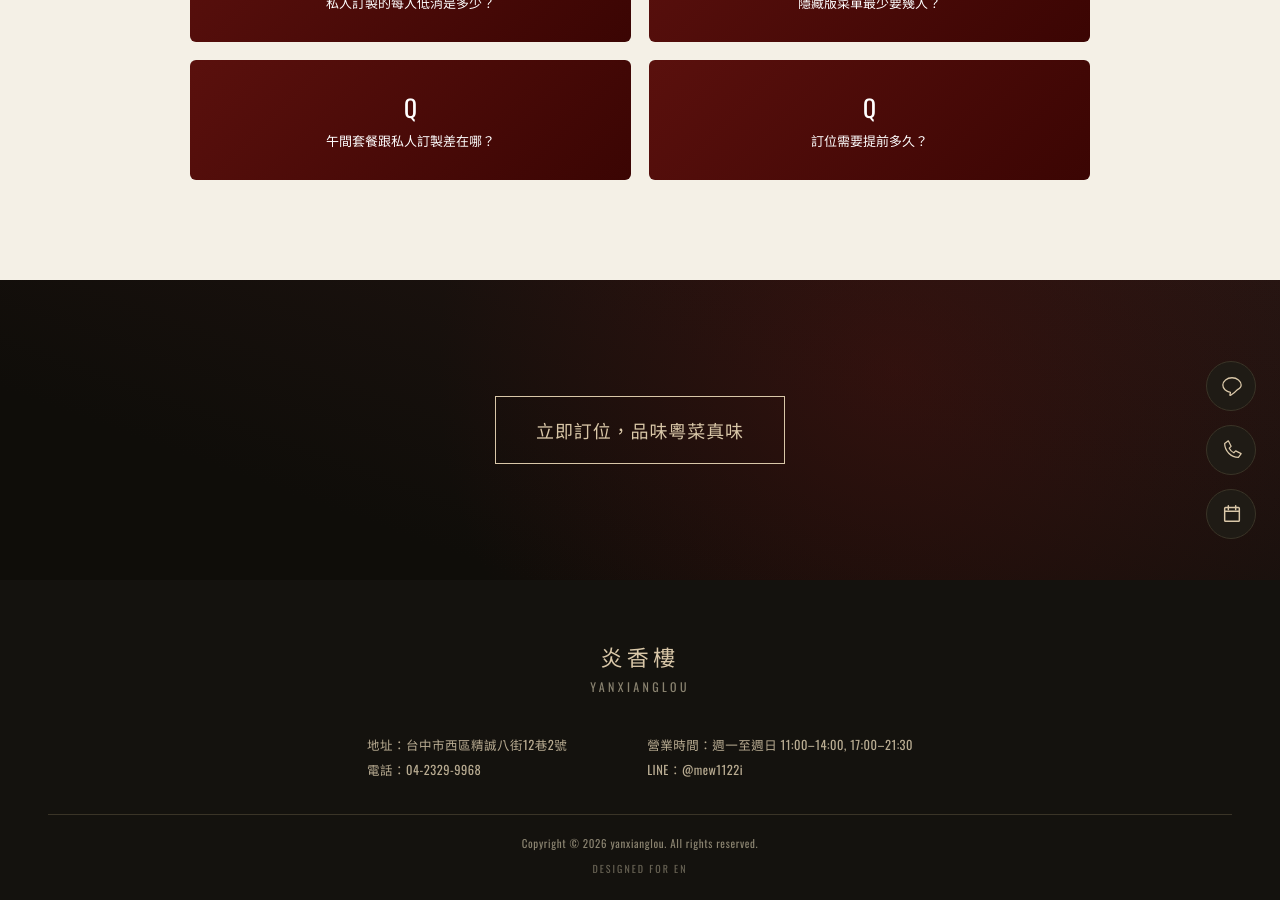
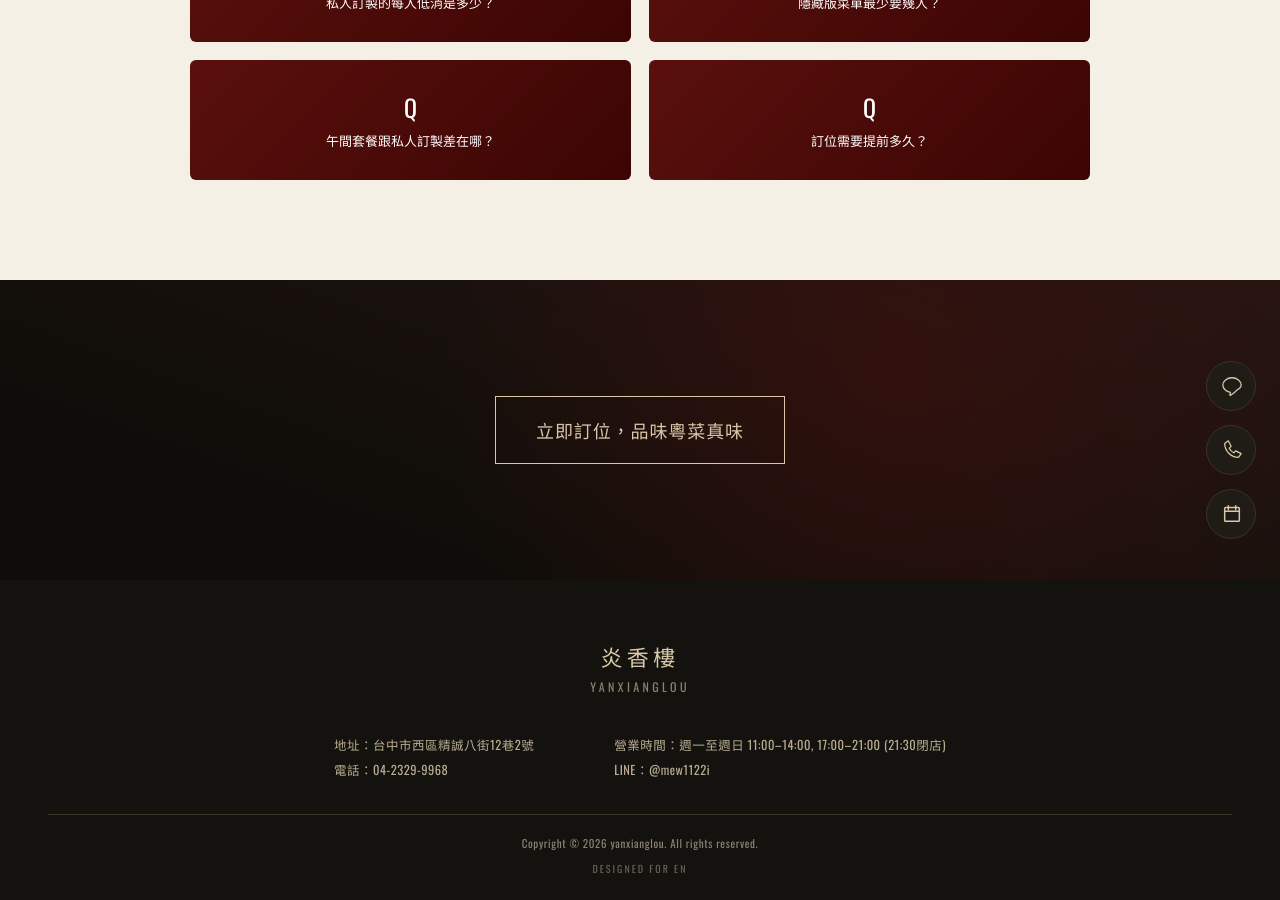
Before and after one commit to yanxianglou/yanxianglou.github.io, a Jekyll site: the page built from index.html, in a window 1280 px wide and 900 px high, scrolled down 3294 px. Built offline with Jekyll 4.4.1, drawn with Linux system fonts in a browser that asks for light colours.

Commit message:
Update 網站文字設定 “site_settings”

```diff
--- a/_data/site-settings.yml
+++ b/_data/site-settings.yml
@@ -3,7 +3,7 @@
 hero_logo: ""
 social:
   facebook: https://www.facebook.com/yanxianglou
-  instagram: https://www.facebook.com/yanxianglou
+  instagram: https://www.instagram.com/yanxianglou/
 nav_promo:
   label: 最新優惠
   link: "#news"
@@ -43,5 +43,5 @@
   address: 台中市西區精誠八街12巷2號
   phone: 04-2329-9968
   phone_tel: "0423299968"
-  hours: 週一至週日 11:00–14:00, 17:00–21:30
+  hours: 週一至週日 11:00–14:00, 17:00–21:00 (21:30閉店)
   line_id: "@mew1122i"
```
